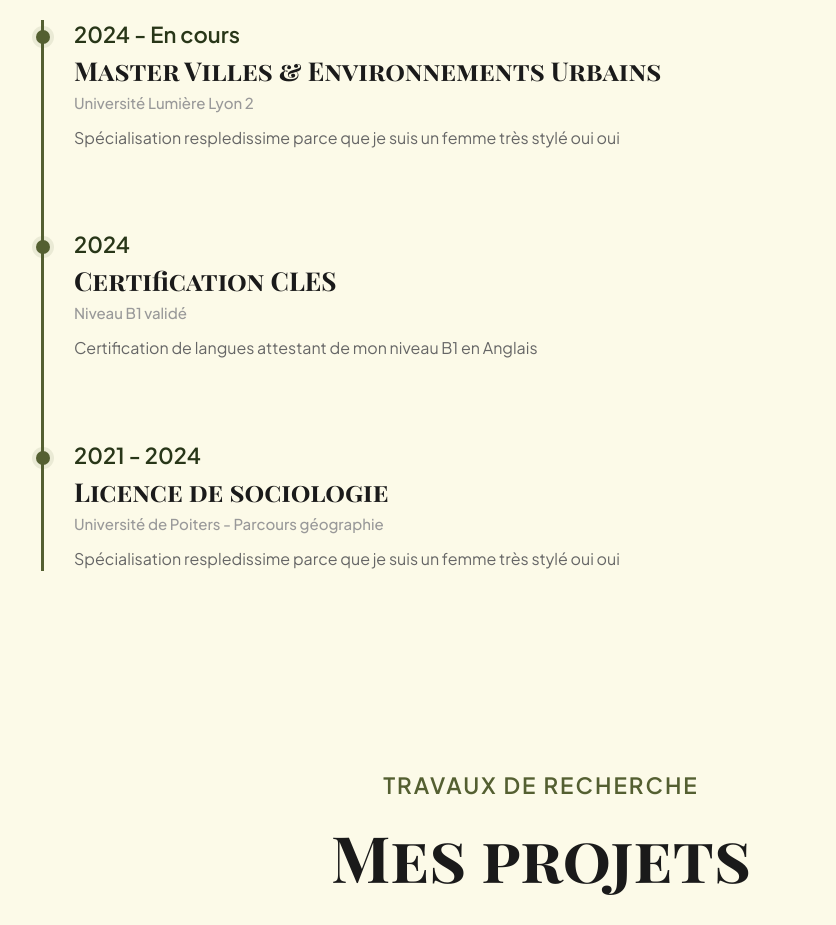
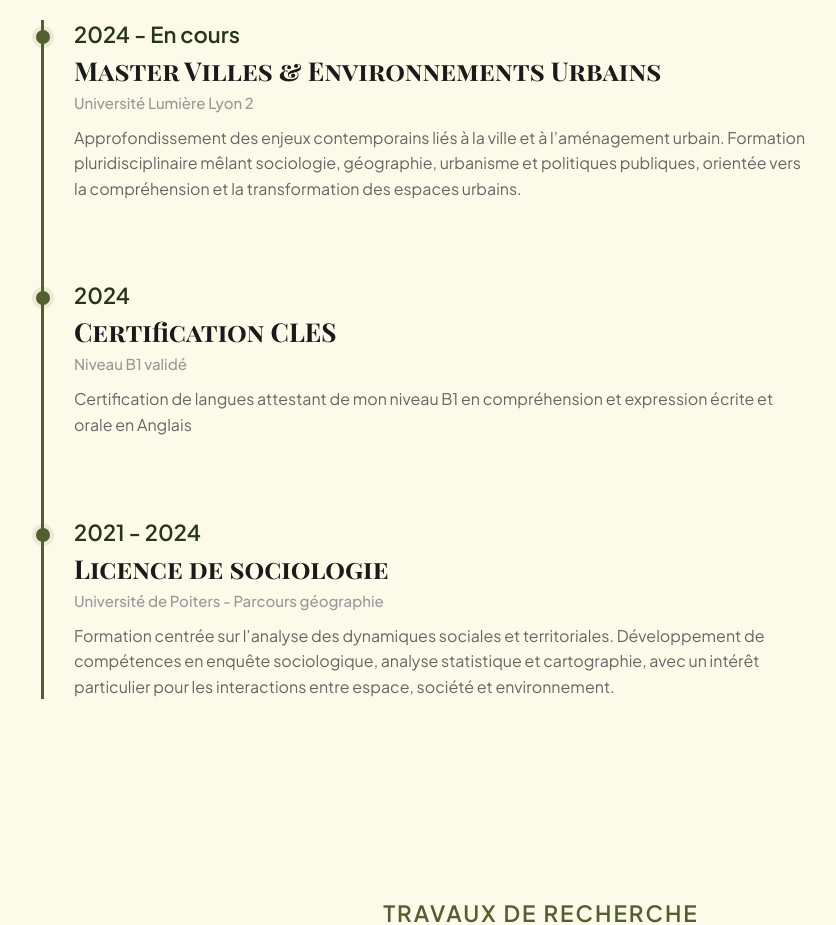
Before and after one commit to mxou/Portfolio_Romane, a plain HTML site: page index.html in a window 1280 px wide. Shown: the part 1880-2805 px from the top of the page, without its empty margins (99-935 px from the left). Drawn offline with nearby package versions, Linux system fonts and the light colour scheme.

Commit message:
update formation description

```diff
--- a/assets/style.css
+++ b/assets/style.css
@@ -622,6 +622,7 @@ section {
   color: #666;
   line-height: 1.6;
   margin-top: 8px;
+  width: 70%;
 }
 
 @media (max-width: 1024px) {
--- a/index.html
+++ b/index.html
@@ -79,19 +79,25 @@
             <p class="formation_time">2024 - En cours</p>
             <p class="formation_name">Master Villes & Environnements Urbains</p>
             <p class="formation_place">Université Lumière Lyon 2</p>
-            <p class="formation_description">Spécialisation respledissime parce que je suis un femme très stylé oui oui</p>
+            <p class="formation_description">
+              Approfondissement des enjeux contemporains liés à la ville et à l’aménagement urbain. Formation pluridisciplinaire mêlant sociologie, géographie, urbanisme et
+              politiques publiques, orientée vers la compréhension et la transformation des espaces urbains.
+            </p>
           </div>
           <div class="formation" data-aos="fade-up-right" data-aos-duration="1600">
             <p class="formation_time">2024</p>
             <p class="formation_name">Certification CLES</p>
             <p class="formation_place">Niveau B1 validé</p>
-            <p class="formation_description">Certification de langues attestant de mon niveau B1 en Anglais</p>
+            <p class="formation_description">Certification de langues attestant de mon niveau B1 en compréhension et expression écrite et orale en Anglais</p>
           </div>
           <div class="formation" data-aos="fade-up-right" data-aos-duration="1900">
             <p class="formation_time">2021 - 2024</p>
             <p class="formation_name">Licence de sociologie</p>
             <p class="formation_place">Université de Poiters - Parcours géographie</p>
-            <p class="formation_description">Spécialisation respledissime parce que je suis un femme très stylé oui oui</p>
+            <p class="formation_description">
+              Formation centrée sur l’analyse des dynamiques sociales et territoriales. Développement de compétences en enquête sociologique, analyse statistique et cartographie,
+              avec un intérêt particulier pour les interactions entre espace, société et environnement.
+            </p>
           </div>
         </div>
       </div>
```
